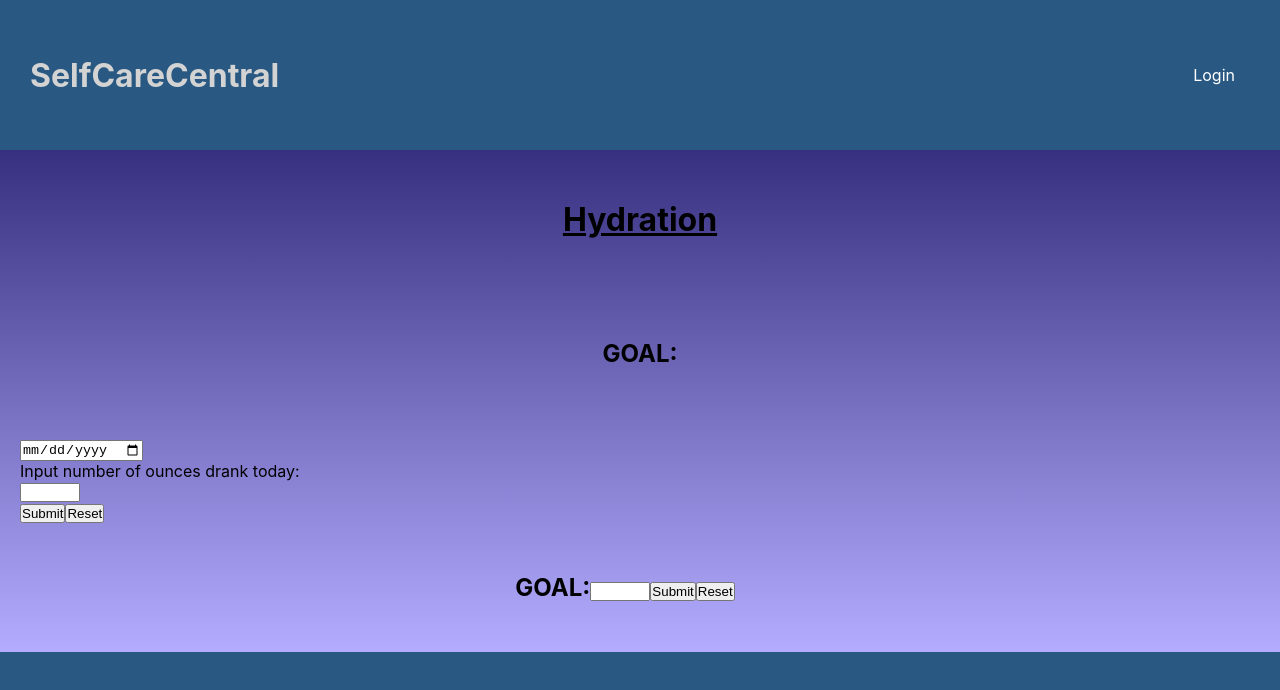
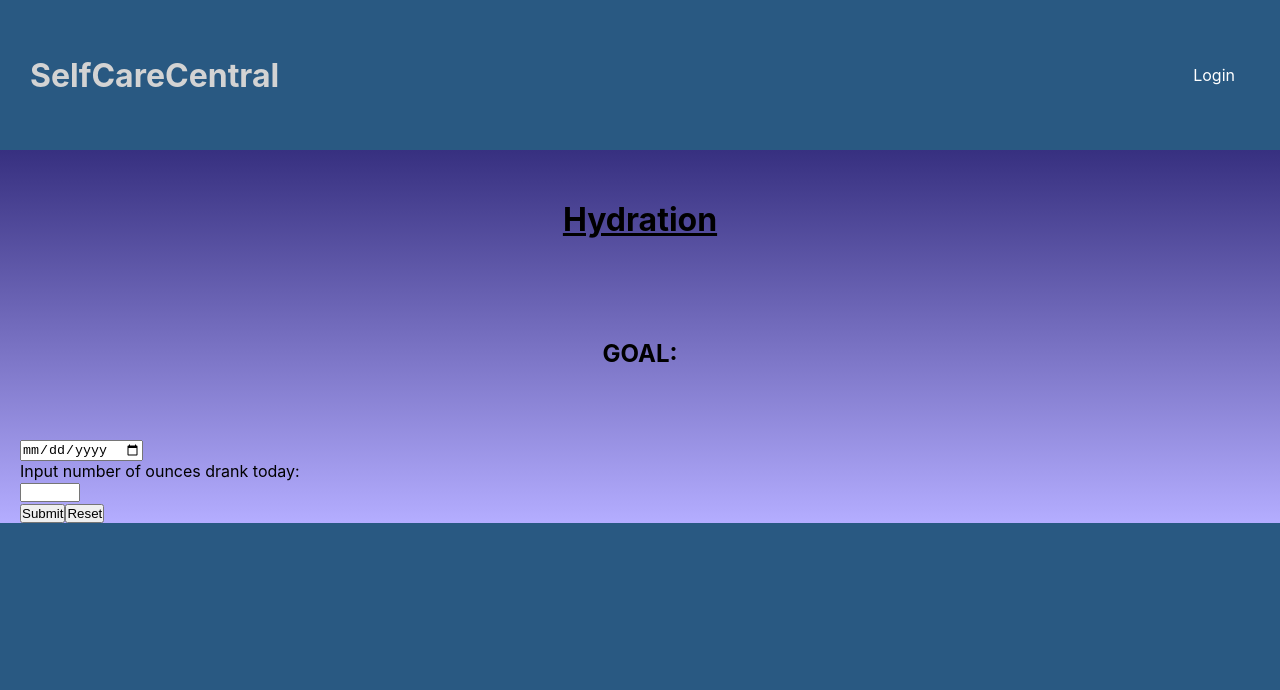
Before and after one commit to hseymo/selfcare, a React (Create React App) app: page /hydration in a window 1280 px wide. Shown: the top 690 px of the page. Built offline with nearby package versions, Linux system fonts and the light colour scheme.

Commit message:
adjusted dashboard style color

```diff
--- a/src/components/pages/dashboard/dashboard.css
+++ b/src/components/pages/dashboard/dashboard.css
@@ -4,7 +4,7 @@
 
 .Dashboard {
 text-align: center;
-background: linear-gradient(red,orange);
+background: linear-gradient(rgb(231, 59, 59),rgb(240, 180, 69));
 }
 
 .goalsList {
--- a/src/components/pages/hydration/Hydration.js
+++ b/src/components/pages/hydration/Hydration.js
@@ -8,10 +8,6 @@ export default function Hydration() {
         var date = document.getElementById("waterDate").value
         console.log(date)
         console.log(water_oz)
-    }
-    function handleGoal(e) {
-        e.preventDefault();
-        console.log(document.getElementById("waterGoal").value)
     }
     return (
         <div className="hydration">
@@ -26,15 +22,6 @@ export default function Hydration() {
                     <button type="reset">Reset</button>
                 </form>
             </nav>
-            <nav>
-                <h2>GOAL:
-                    <form>
-                        <input min="0" max="500" type='number' id="waterGoal" name="goalWater" />
-                        <button type="submit" onClick={handleGoal}>Submit</button>
-                        <button type="reset">Reset</button>
-                    </form>
-                </h2>
-            </nav>
         </div>
     );
 }
```
